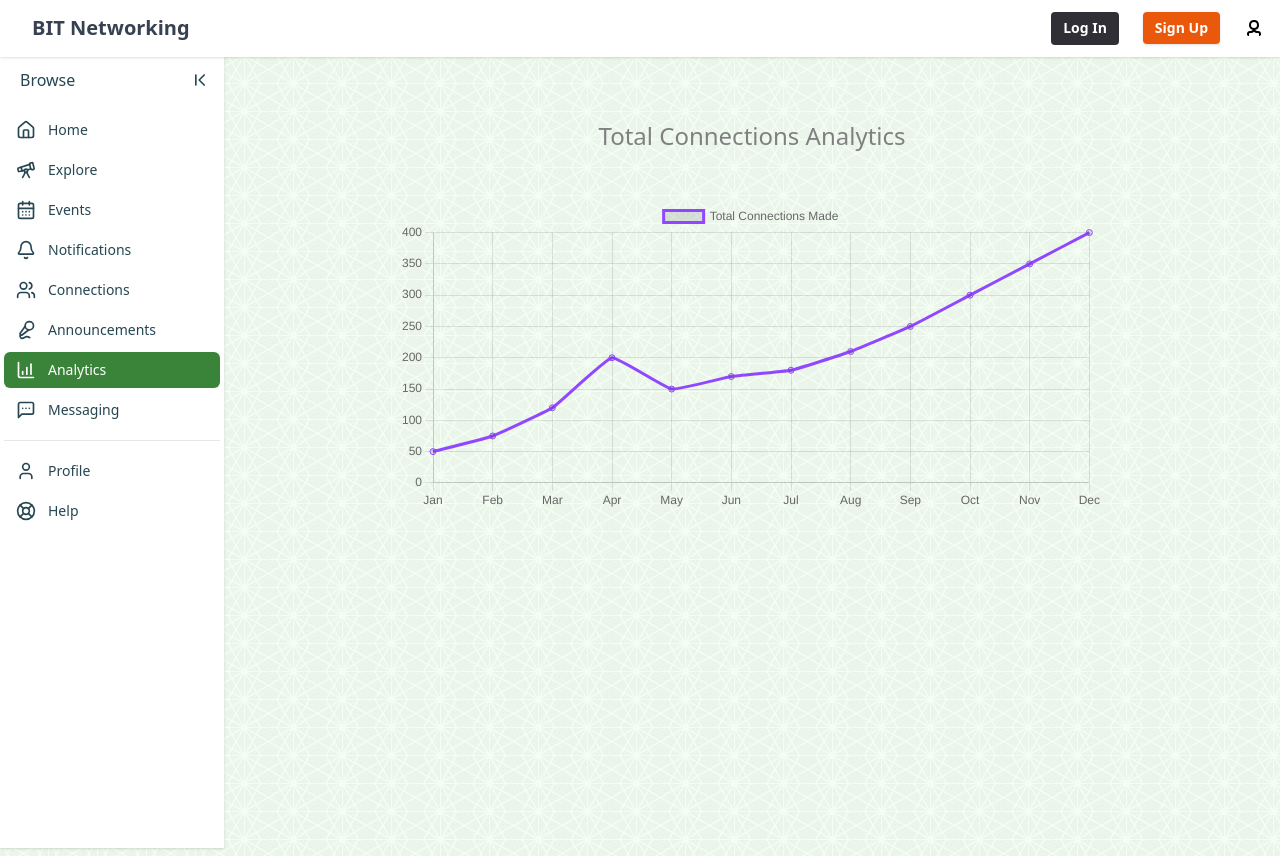
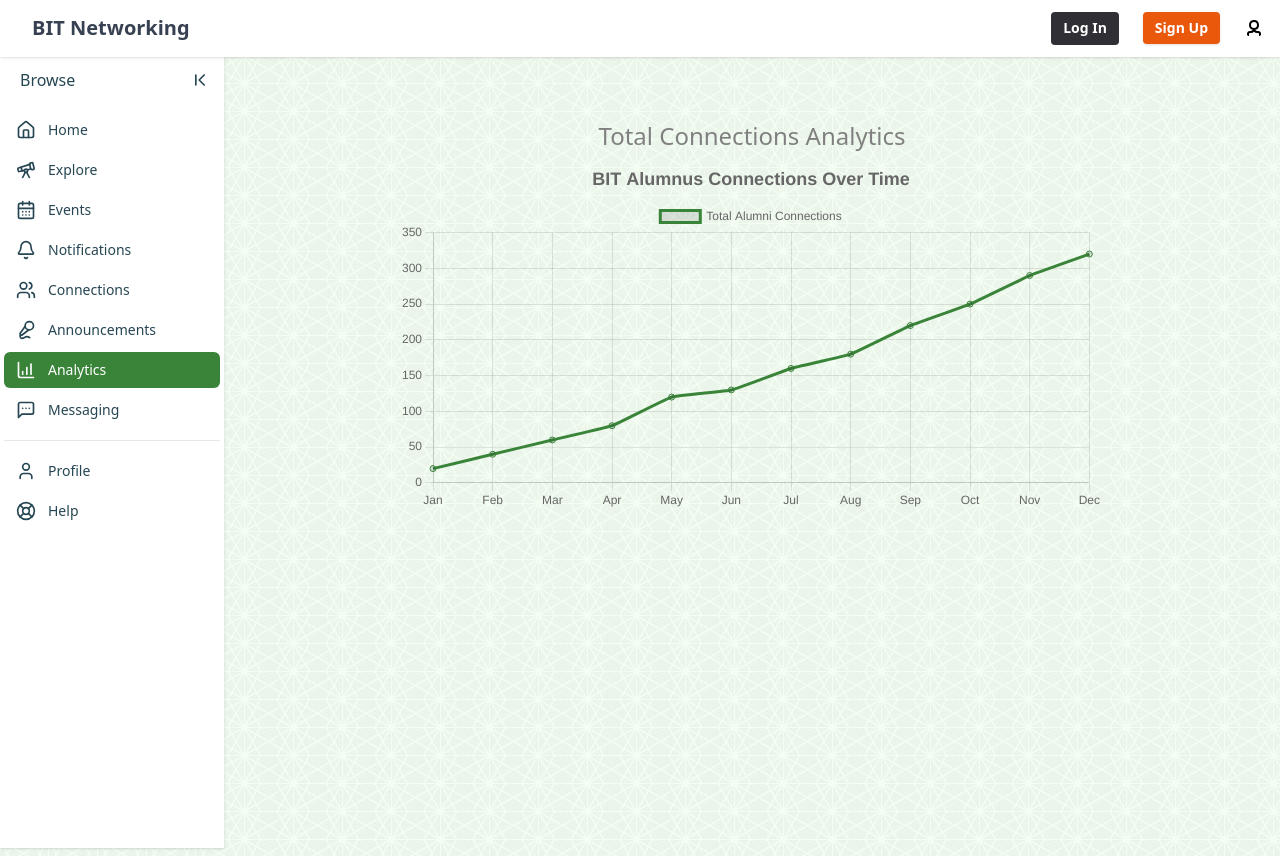
Before and after one commit to itsmanik/bit-alumni-networking, a React (Vite) app: page /analytics in a window 1280 px wide. Built offline with nearby package versions, Linux system fonts and the light colour scheme.

Commit message:
final touches to analytics page

```diff
--- a/src/components/Analytics/AnalyticsChart.jsx
+++ b/src/components/Analytics/AnalyticsChart.jsx
@@ -23,7 +23,7 @@
 );
 
 const AnalyticsChart = () => {
-  // Mock data: Total connections made over the last 12 months
+  // Mock data: Total alumni connections made over the last 12 months
   const data = {
     labels: [
       "Jan",
@@ -41,10 +41,10 @@
     ], // Labels for the X-axis
     datasets: [
       {
-        label: "Total Connections Made", // The label for the graph
-        data: [50, 75, 120, 200, 150, 170, 180, 210, 250, 300, 350, 400], // The actual data values
+        label: "Total Alumni Connections", // The label for the graph
+        data: [20, 40, 60, 80, 120, 130, 160, 180, 220, 250, 290, 320], // The actual data values (example: alumni connections made each month)
         fill: false,
-        borderColor: "rgb(145,71,255)", // Line color
+        borderColor: "#3A843A", // Line color
         tension: 0.1,
       },
     ],
@@ -55,14 +55,14 @@
     plugins: {
       title: {
         display: true,
-        text: "",
+        text: "BIT Alumnus Connections Over Time", // Title for the chart
         font: { size: 18 },
       },
       tooltip: {
         callbacks: {
           label: (context) => {
             const value = context.raw;
-            return `${value} connections`;
+            return `${value} connections`; // Tooltip to show number of connections
           },
         },
       },
```
